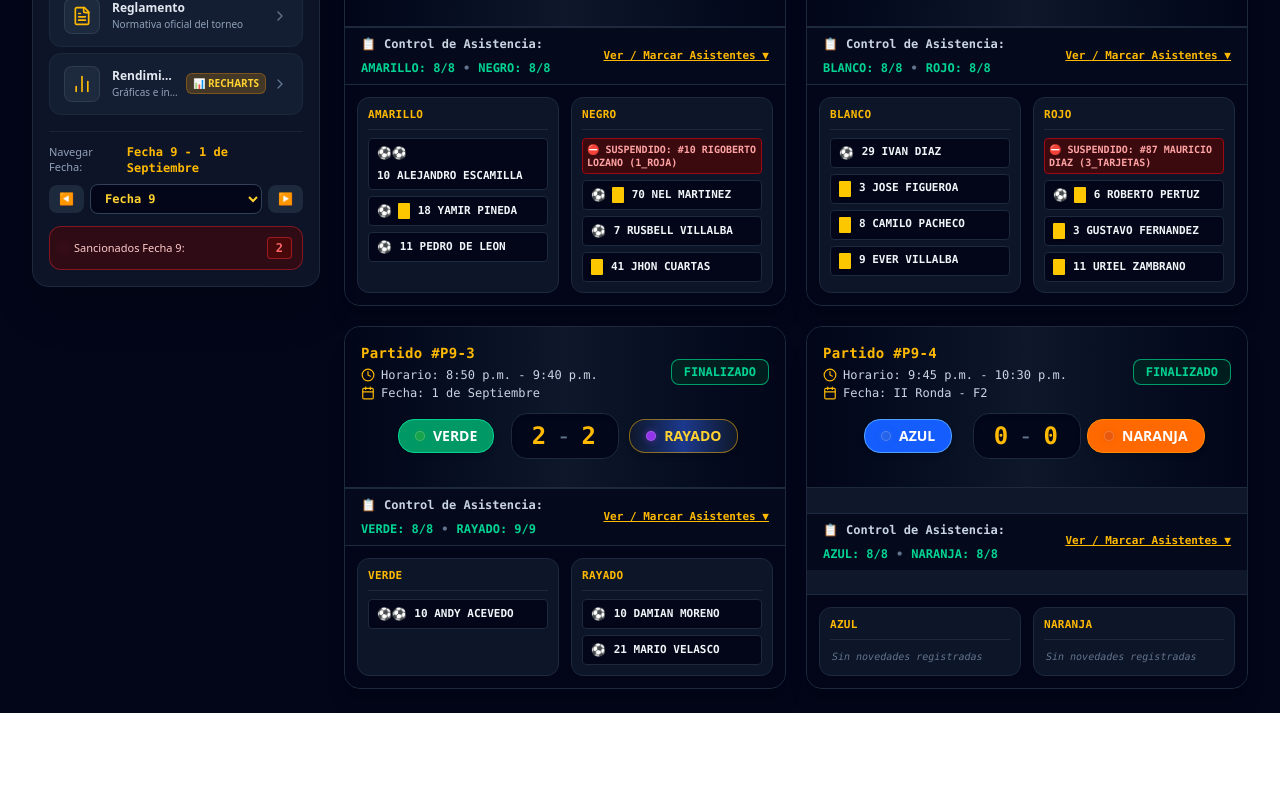
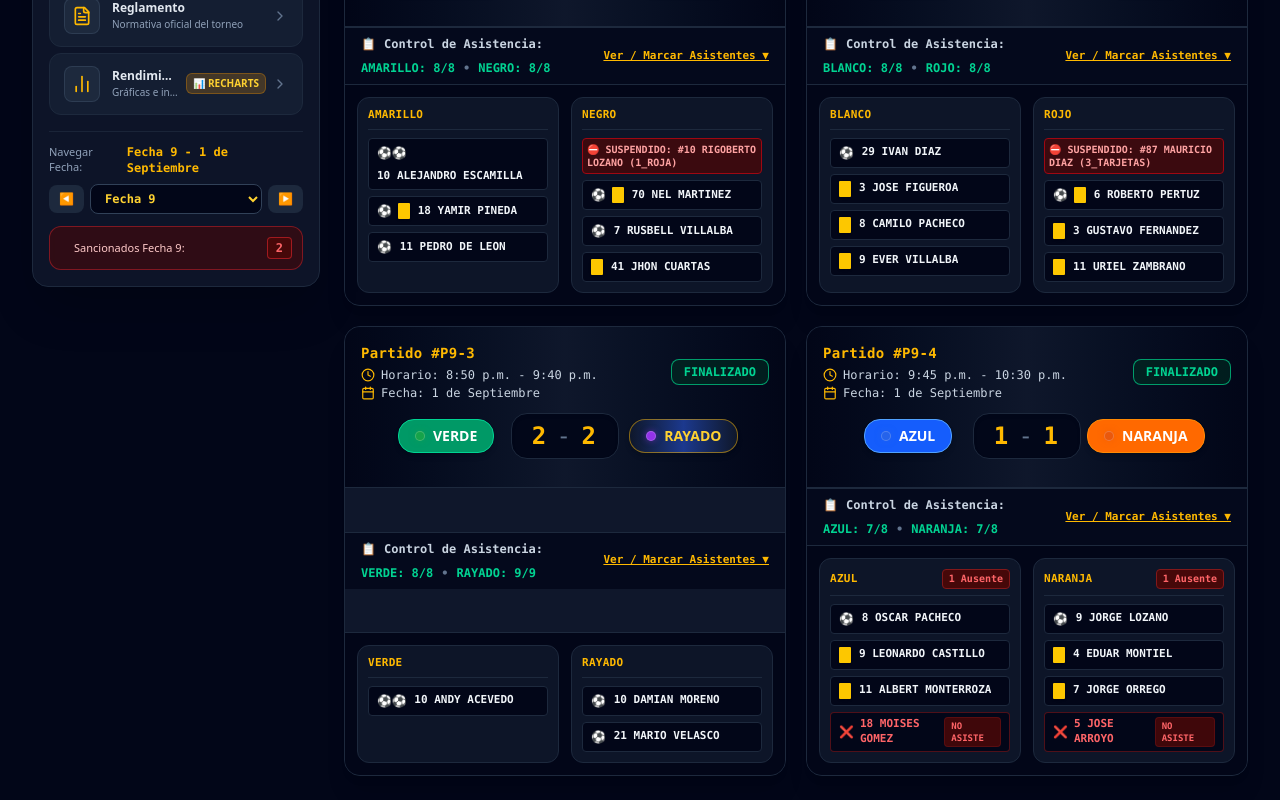
Before and after one commit to fundigecolui/CAMPEONATO-BANQUITA, a React (Vite) app: page / in a window 1280 px wide. Shown: the part 671-1471 px from the top of the page. Before the commit the page ends 1384 px from the top, so only its background shows below. Built offline with nearby package versions, Linux system fonts and the light colour scheme.

Commit message:
feat: update fecha 9 data for 2026-2 edition
Added yellow card records for players and incremented version for data sync.

```diff
--- a/src/App.tsx
+++ b/src/App.tsx
@@ -62,7 +62,7 @@ const getInitialDataForEdition = (editionId: string) => {
       matches: MATCHES_2026_2,
       currentFecha: 9,
       maxUnlockedFecha: 14,
-      v: 104,
+      v: 105,
     };
   }
   if (editionId === '2026-1') {
--- a/src/data/edition2026_2.ts
+++ b/src/data/edition2026_2.ts
@@ -188,6 +188,10 @@ export const CARDS_2026_2: CardRecord[] = [
   { id: 'c9-7', playerId: 458, fecha: 9, type: 'AMARILLA', createdAt: new Date('2026-09-01').toISOString() }, // CAMILO PACHECO (BLANCO) - Amarilla
   { id: 'c9-8', playerId: 446, fecha: 9, type: 'AMARILLA', createdAt: new Date('2026-09-01').toISOString() }, // GUSTAVO FERNANDEZ (ROJO) - Amarilla
   { id: 'c9-9', playerId: 459, fecha: 9, type: 'AMARILLA', createdAt: new Date('2026-09-01').toISOString() }, // JOSE FIGUEROA (BLANCO) - Amarilla
+  { id: 'c9-10', playerId: 404, fecha: 9, type: 'AMARILLA', createdAt: new Date('2026-09-01').toISOString() }, // ALBERT MONTERROZA (AZUL) - Amarilla
+  { id: 'c9-11', playerId: 406, fecha: 9, type: 'AMARILLA', createdAt: new Date('2026-09-01').toISOString() }, // LEONARDO CASTILLO (AZUL) - Amarilla
+  { id: 'c9-12', playerId: 431, fecha: 9, type: 'AMARILLA', createdAt: new Date('2026-09-01').toISOString() }, // EDUAR MONTIEL (NARANJA) - Amarilla
+  { id: 'c9-13', playerId: 429, fecha: 9, type: 'AMARILLA', createdAt: new Date('2026-09-01').toISOString() }, // JORGE ORREGO (NARANJA) - Amarilla
 ];
 
 export const GOALS_2026_2: GoalRecord[] = [
@@ -372,6 +376,10 @@ export const GOALS_2026_2: GoalRecord[] = [
   { id: 'g9-10', playerId: 433, fecha: 9, teamId: 'RAYADO', createdAt: new Date('2026-09-01').toISOString() }, // DAMIAN MORENO (RAYADO)
   { id: 'g9-11', playerId: 409, fecha: 9, teamId: 'VERDE', createdAt: new Date('2026-09-01').toISOString() }, // ANDY ACEVEDO (VERDE - Gol 1)
   { id: 'g9-12', playerId: 409, fecha: 9, teamId: 'VERDE', createdAt: new Date('2026-09-01').toISOString() }, // ANDY ACEVEDO (VERDE - Gol 2)
+
+  // AZUL (1) vs NARANJA (1)
+  { id: 'g9-13', playerId: 403, fecha: 9, teamId: 'AZUL', createdAt: new Date('2026-09-01').toISOString() }, // OSCAR PACHECO (AZUL)
+  { id: 'g9-14', playerId: 427, fecha: 9, teamId: 'NARANJA', createdAt: new Date('2026-09-01').toISOString() }, // JORGE LOZANO (NARANJA)
 ];
 
 // Official Fechas for II Semestre 2026 (Vuelta 1: Fechas 1 a 7, Vuelta 2: Fechas 8 a 14)
@@ -806,7 +814,21 @@ const INITIAL_FECHAS_2026_2: Match[] = [
   { id: 'P9-1', fecha: 9, homeTeamId: 'AMARILLO', awayTeamId: 'NEGRO', homeGoals: 4, awayGoals: 2, isPlayed: true, status: 'FINALIZADO', dateStr: '1 de Septiembre' },
   { id: 'P9-2', fecha: 9, homeTeamId: 'BLANCO', awayTeamId: 'ROJO', homeGoals: 1, awayGoals: 1, isPlayed: true, status: 'FINALIZADO', dateStr: '1 de Septiembre' },
   { id: 'P9-3', fecha: 9, homeTeamId: 'VERDE', awayTeamId: 'RAYADO', homeGoals: 2, awayGoals: 2, isPlayed: true, status: 'FINALIZADO', dateStr: '1 de Septiembre' },
-  { id: 'P9-4', fecha: 9, homeTeamId: 'AZUL', awayTeamId: 'NARANJA', homeGoals: 0, awayGoals: 0, isPlayed: false, dateStr: 'II Ronda - F2' },
+  {
+    id: 'P9-4',
+    fecha: 9,
+    homeTeamId: 'AZUL',
+    awayTeamId: 'NARANJA',
+    homeGoals: 1,
+    awayGoals: 1,
+    isPlayed: true,
+    status: 'FINALIZADO',
+    dateStr: '1 de Septiembre',
+    attendance: {
+      homePlayerIds: [401, 402, 403, 404, 405, 406, 408], // Excluye 407 (Moises Gomez - No asiste)
+      awayPlayerIds: [425, 426, 427, 428, 429, 430, 431], // Excluye 432 (Jose Arroyo - No asiste)
+    },
+  },
 
   // FECHA 10 (3. FECHA II Ronda: 3 Vs 5, 4 Vs 8, 1 Vs 6, 2 Vs 7)
   { id: 'P10-1', fecha: 10, homeTeamId: 'NARANJA', awayTeamId: 'VERDE', homeGoals: 0, awayGoals: 0, isPlayed: false, dateStr: 'II Ronda - F3' },
```
